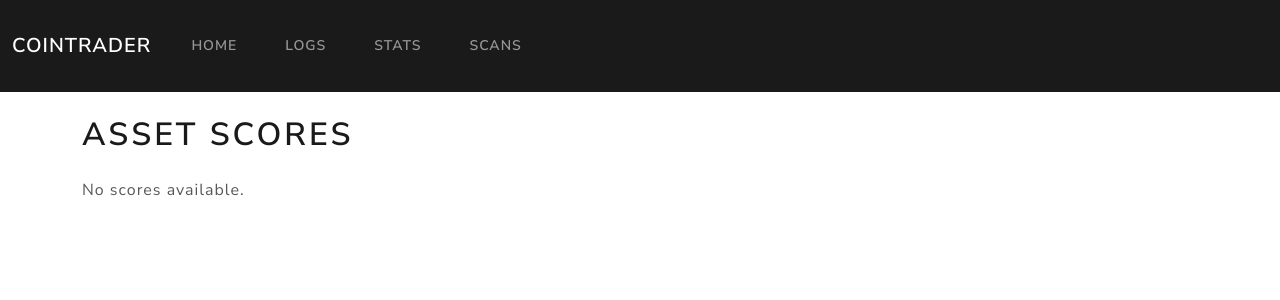
After one commit to advancedAgritek-BB/coinTrader2.0, a Flask app: page /scans in a window 1280 px wide. The commit adds this page. Shown: the top 300 px of the page. Run offline with Flask 3, Linux system fonts and the light colour scheme; some libraries are stand-ins or nearby versions.

Commit message:
Add asset scanning logs and UI

```diff
--- a/frontend/app.py
+++ b/frontend/app.py
@@ -13,6 +13,7 @@ bot_proc = None
 watch_thread = None
 LOG_FILE = Path('crypto_bot/logs/bot.log')
 STATS_FILE = Path('crypto_bot/logs/strategy_stats.json')
+SCAN_FILE = Path('crypto_bot/logs/asset_scores.json')
 
 
 def watch_bot():
@@ -76,6 +77,15 @@ def stats():
     return render_template('stats.html', stats=data)
 
 
+@app.route('/scans')
+def scans():
+    data = {}
+    if SCAN_FILE.exists():
+        with open(SCAN_FILE) as f:
+            data = json.load(f)
+    return render_template('scans.html', scans=data)
+
+
 if __name__ == '__main__':
     watch_thread = threading.Thread(target=watch_bot, daemon=True)
     watch_thread.start()
--- a/frontend/templates/base.html
+++ b/frontend/templates/base.html
@@ -14,6 +14,7 @@
         <li class="nav-item"><a class="nav-link" href="{{ url_for('index') }}">Home</a></li>
         <li class="nav-item"><a class="nav-link" href="{{ url_for('logs_page') }}">Logs</a></li>
         <li class="nav-item"><a class="nav-link" href="{{ url_for('stats') }}">Stats</a></li>
+        <li class="nav-item"><a class="nav-link" href="{{ url_for('scans') }}">Scans</a></li>
       </ul>
     </div>
   </div>
--- /dev/null
+++ b/frontend/templates/scans.html
@@ -0,0 +1,16 @@
+{% extends 'base.html' %}
+{% block content %}
+<h1 class="mb-4">Asset Scores</h1>
+{% if scans %}
+<table class="table table-bordered">
+  <thead><tr><th>Symbol</th><th>Score</th></tr></thead>
+  <tbody>
+  {% for sym, score in scans.items() %}
+    <tr><td>{{ sym }}</td><td>{{ '%.4f'|format(score) }}</td></tr>
+  {% endfor %}
+  </tbody>
+</table>
+{% else %}
+<p>No scores available.</p>
+{% endif %}
+{% endblock %}
```
Also changed, not shown: crypto_bot/portfolio_rotator.py (+7 -0 lines), tests/test_frontend_watchdog.py (+10 -0 lines), tests/test_portfolio_rotator.py (+21 -0 lines), 1 other file.
